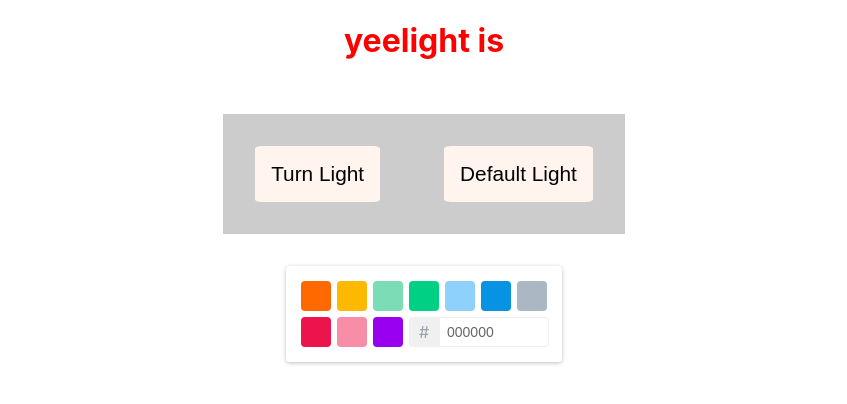
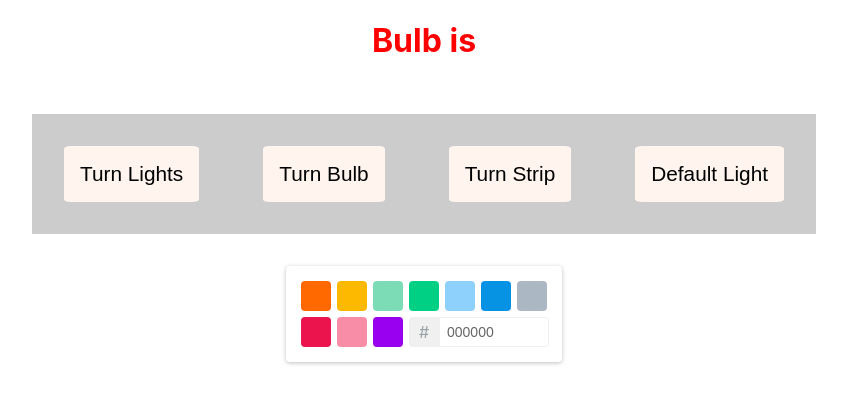
Before and after one commit to SpyrosGeo/yeelight-ui, a React (Create React App) app: page / in a window 1280 px wide. Shown: the top 404 px of the page, without its empty margins (216-1063 px from the left). Built offline with nearby package versions, Linux system fonts and the light colour scheme; no server answers.

Commit message:
refactoring code

```diff
--- a/src/App.js
+++ b/src/App.js
@@ -5,19 +5,18 @@
 
 
 function App() {
+  const BASE_URL='https://yl-api.thatguy.gr'
   const [powerState, setPowerState] = useState('')
   const [lightColor, setLightColor] = useState('')
-  const [buttonState, setButtonState] = useState('')
+  const [bulb, setBulb] = useState('')
+  const [strip, setStrip] = useState('')
+  const [devices,setDevices]=useState('')
 
   useEffect(() => {
     const fetchData = async () => {
-      const response = await axios.get('http://localhost:5000')
+      const response = await axios.get(BASE_URL)
       const { color, power } = response.data
-      if (power === "on") {
-        setButtonState('off')
-      } else if (power === 'off') {
-        setButtonState('on')
-      }
+      power ==="on"?setDevices('off'):setDevices('on')
       setPowerState(power)
       setLightColor(color)
 
@@ -25,9 +24,11 @@
     fetchData()
   }, [powerState])
 
-  const handleSubmit = async (e) => {
+  const handleSubmit = async (e,device) => {
     e.preventDefault()
-    const response = await axios.get('http://localhost:5000/on')
+    const {data} = await axios.get(`${BASE_URL}/${device}`)
+    if(device==='bulb')setBulb(data.power==="on"?'off':'on')
+    if(device==='strip')setBulb(data.power==="on"?'off':'on')
     setPowerState('')
   }
 
@@ -37,20 +38,22 @@
     if (hexColor.length > 5) {
       hexColor = hexColor.substring(1)
       setLightColor(hexColor)
-      const response = axios.get(`http://localhost:5000/color/${hexColor}`)
+      const response = axios.get(`${BASE_URL}/color/${hexColor}`)
 
     }
   }
 
   const handleDefaultLightState = () => {
-    const response = axios.get("http://localhost:5000/default")
+    const response = axios.get(`${BASE_URL}/default`)
     setLightColor('#ccd613')
   }
   return (
     <div className="App">
-      <h1 style={powerState === "on" ? { color: `#${lightColor}` } : { color: 'red' }}>yeelight is {powerState}</h1>
+      <h1 style={powerState === "on" ? { color: `#${lightColor}` } : { color: 'red' }}>Bulb is {powerState}</h1>
       <div className="button-group">
-      <button className="btn" onClick={handleSubmit}> Turn Light {buttonState}</button>
+        <button className="btn" onClick={e=>handleSubmit(e,'on')}> Turn Lights {devices}</button>
+        <button className="btn" onClick={e=>handleSubmit(e,'bulb')}> Turn Bulb {bulb}</button>
+        <button className="btn" onClick={e=>handleSubmit(e,'strip')}> Turn Strip {strip}</button>
       <button className="btn" onClick={handleDefaultLightState}>Default Light</button>
       </div>
 
```
Also changed, not shown: 2 other files (tests, documents, lock files or other folders).
